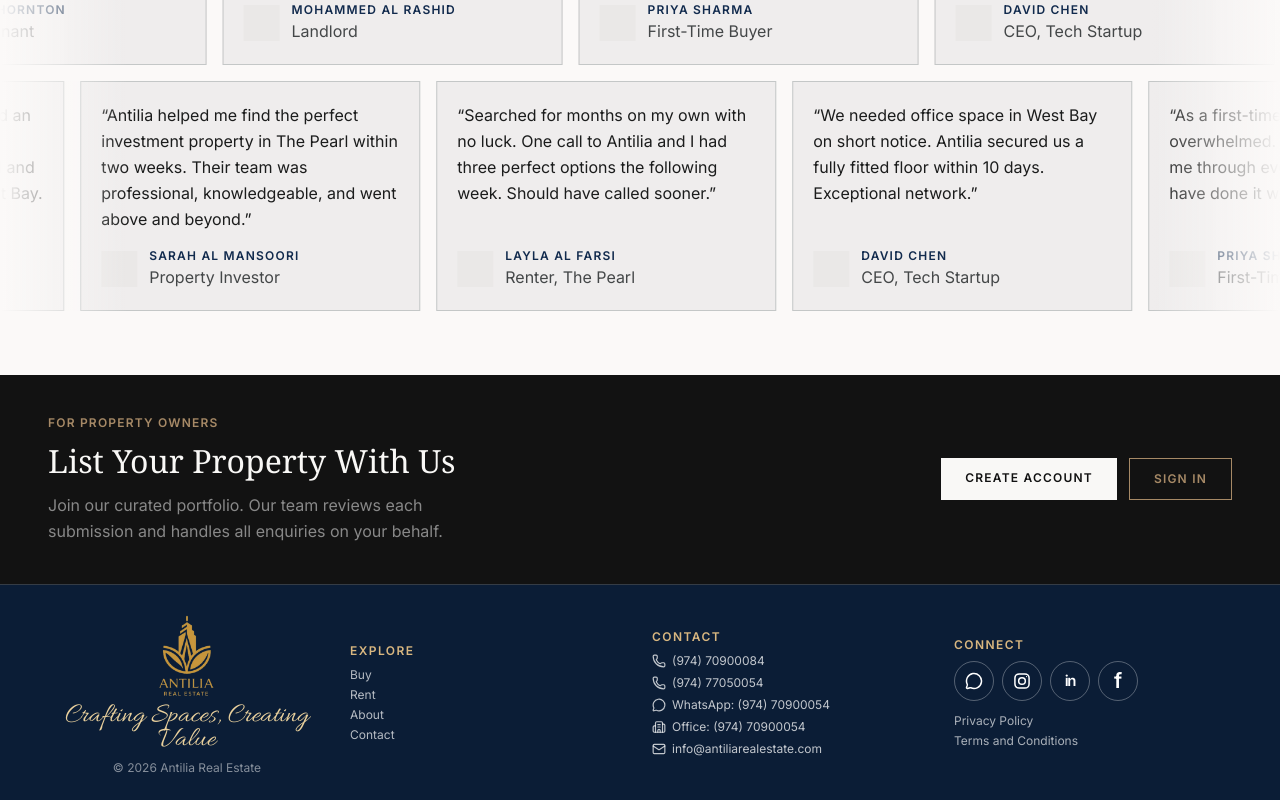
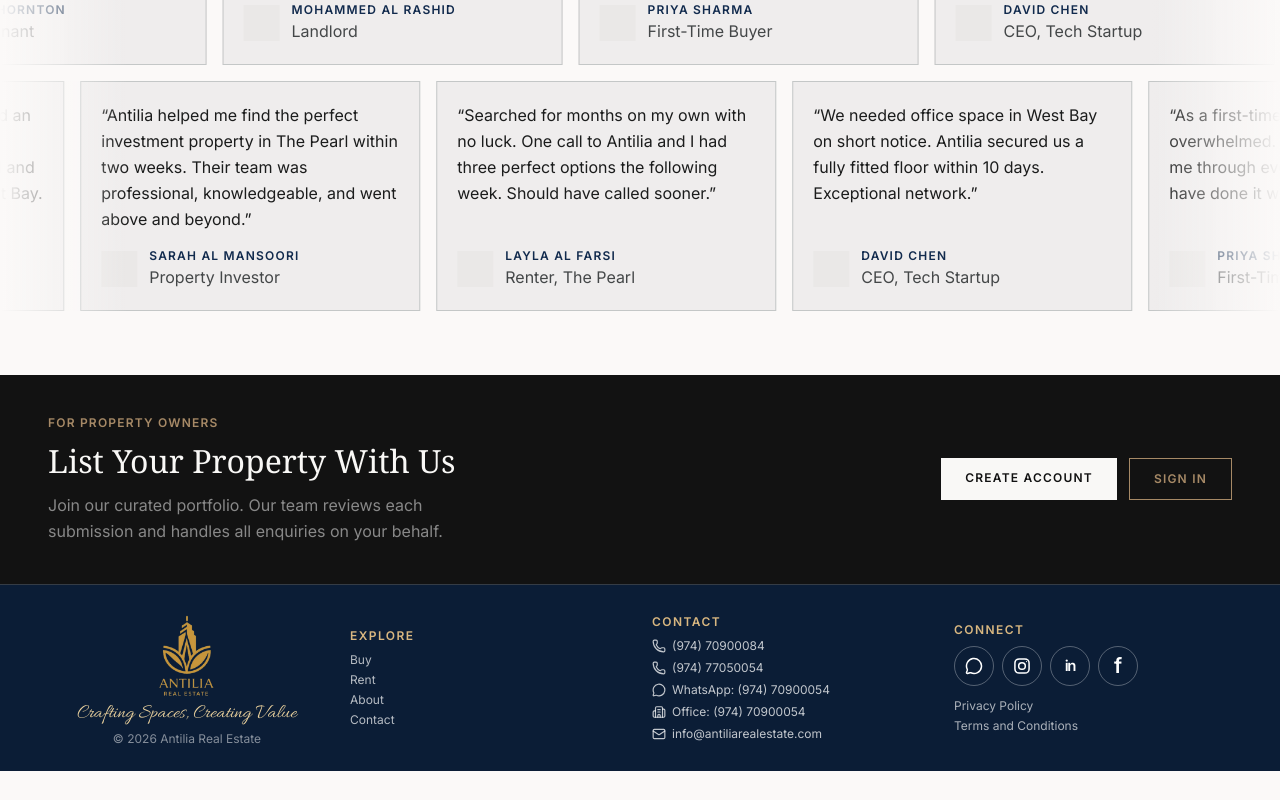
Before and after one commit to Fazilfazi991/antilianew, a React (Vite) app: page / in a window 1280 px wide. Shown: the part 3812-4612 px from the top of the page. After the commit the page ends 4583 px from the top, so only its background shows below. Built offline with nearby package versions, Linux system fonts and the light colour scheme; no server answers; the database is empty.

Commit message:
Reduce footer tagline scale

```diff
--- a/src/components/Footer.tsx
+++ b/src/components/Footer.tsx
@@ -53,7 +53,7 @@
               className="h-20 w-auto max-w-[190px] object-contain sm:h-24 md:max-w-[210px]"
             />
           </Link>
-          <p className="mt-0 font-brand-script text-[26px] leading-[.85] text-[#ead19d] sm:text-[28px]">
+          <p className="mt-0 font-brand-script text-[18px] leading-[.9] text-[#ead19d] sm:text-[20px]">
             Crafting Spaces, Creating Value
           </p>
           <p className="mt-2 text-xs text-white/50">
```
